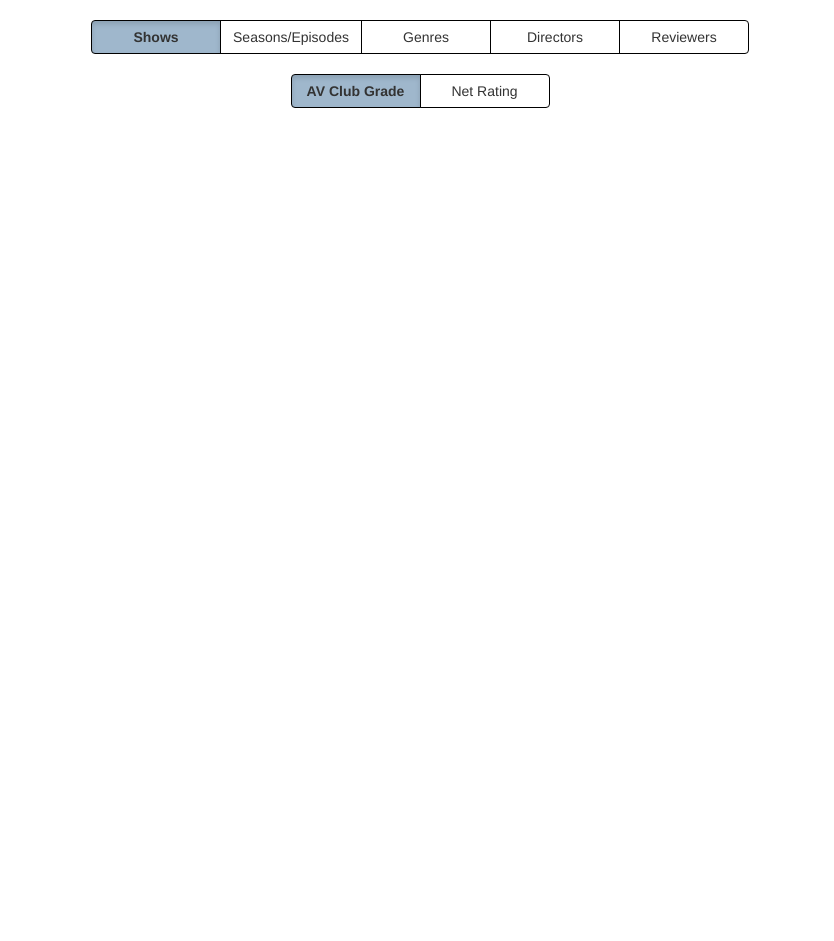
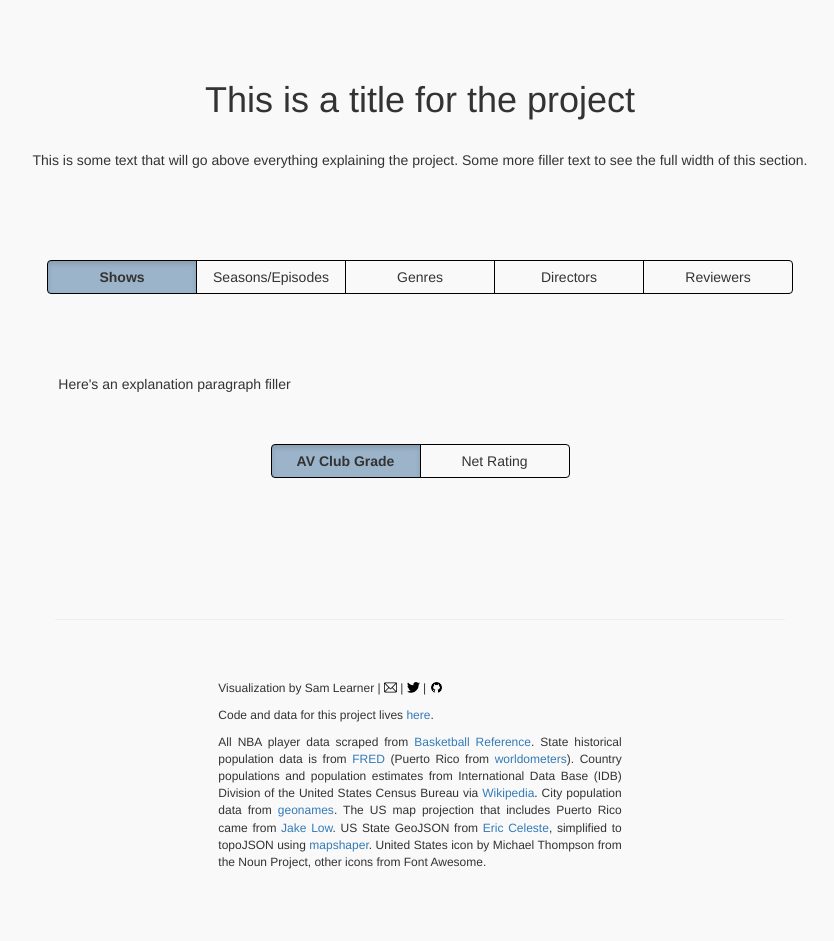
Before and after one commit to sdl60660/av_club_reviews, a Flask app: page / in a window 1280 px wide. Shown: the whole page, without its empty margins (220-1054 px from the left). Before the commit the page ends 108 px from the top, so only its background shows below. Run offline with Flask 2, Linux system fonts and the light colour scheme; data that the repository does not hold is empty; some libraries are stand-ins or nearby versions.

Commit message:
Added filler intro/section text and added brush handles (based on this observable example by Mike Bostock: https://observablehq.com/@d3/brush-handles)

```diff
--- a/static/css/style.css
+++ b/static/css/style.css
@@ -1,4 +1,8 @@
 
+body {
+    /*font-family: 'Inconsolata', Monaco, "Lucida Console", Consolas, "Courier New", "Helvetica Neue";*/
+	background-color: #f9f9f9;
+}
 
 text {
     font: 10px sans-serif;
@@ -10,7 +14,7 @@ button {
 
 .btn, .btn {
     /*background-color: rgba(15, 76, 129, 0.1);*/
-    min-width: 130px;
+    min-width: 150px;
     border: 1px solid black;
 }
 
@@ -28,3 +32,25 @@ button {
 #ranked-show-bar-chart .y-axis text {
     font-size: 10px !important;
 }
+
+.section-text {
+    margin-bottom: 40px;
+
+    padding-left: 20px;
+    padding-right: 20px;
+}
+
+.spacer {
+	height: 60px;
+}
+
+.footer {
+	margin-top: 40px;
+	margin-bottom: 60px;
+}
+
+.icon-img {
+	height: 13px;
+	width: 13px;
+	margin-bottom: 2px;
+}
--- a/static/js/chartbrush.js
+++ b/static/js/chartbrush.js
@@ -9,7 +9,7 @@ ChartBrush = function(_parentElement, _dimensions){
 ChartBrush.prototype.initVis = function() {
     var vis = this;
 
-    vis.margin = {top: 0, right: 75, bottom: 20, left: 85};
+    vis.margin = {top: 0, right: 75, bottom: 0, left: 85};
     vis.width = vis.dimensions[0] - vis.margin.left - vis.margin.right;
     vis.height = vis.dimensions[1] - vis.margin.top - vis.margin.bottom;
 
@@ -45,12 +45,34 @@ ChartBrush.prototype.initVis = function() {
     vis.brush = d3.brushX()
         .handleSize(10)
         .extent([[0, 0], [vis.width, vis.height]])
-        .on("brush end", brushed);
+        .on("start brush end", vis.brushed);
 
     // Append brush component
     vis.brushComponent = vis.g.append("g")
         .attr("class", "brush")
         .call(vis.brush);
+
+    vis.arc = d3.arc()
+        .innerRadius(0)
+        .outerRadius((vis.height - vis.margin.top - vis.margin.bottom) / 5)
+        .startAngle(0)
+        .endAngle((d, i) => i ? Math.PI : -Math.PI);
+
+    vis.brushHandle = (g, selection) => g
+        .selectAll(".handle--custom")
+        .data([{type: "w"}, {type: "e"}])
+        .join(
+            enter => enter.append("path")
+            .attr("class", "handle--custom")
+            .attr("fill", "#666")
+            .attr("fill-opacity", 0.8)
+            .attr("stroke", "#000")
+            .attr("stroke-width", 1.5)
+            .attr("cursor", "ew-resize")
+            .attr("d", vis.arc)
+        )
+        .attr("display", selection === null ? "none" : null)
+        .attr("transform", selection === null ? null : (d, i) => `translate(${selection[i]},${(vis.height + vis.margin.top - vis.margin.bottom) / 2})`)
 
     vis.wrangleData();
 };
@@ -96,7 +118,7 @@ ChartBrush.prototype.updateVis = function() {
         .datum(vis.chartData)
         .attr("z-index", 1)
         .transition()
-            .duration(500)
+            .duration(800)
             .attr("d", vis.area);
 
     vis.xAxis
@@ -116,16 +138,17 @@ ChartBrush.prototype.setBrush = function(brushRange) {
 
     vis.brushComponent
         .call(vis.brush.move, [brushSteps[0], brushSteps[1]]);
-}
+};
 
 
-function brushed() {
-
+ChartBrush.prototype.brushed = function() {
     const eachStep = chartBrush.x.step();
 	const selection = d3.event.selection || chartBrush.x.range();
+	console.log(selection);
 
 	domainIndices = [Math.round(selection[0] / eachStep), Math.round(selection[1] / eachStep)];
 
+	d3.select(this).call(chartBrush.brushHandle, selection);
 	rankedShows.wrangleData();
 
 }
--- a/templates/index.html
+++ b/templates/index.html
@@ -20,6 +20,24 @@
 
 
 <body>
+    <div class="spacer"></div>
+
+    <div class="container">
+        <div class="col-md-1"></div>
+        <div class="col-md-10" style="text-align: center;">
+            <h1>
+                This is a title for the project
+            </h1>
+            <br>
+            <p>
+                This is some text that will go above everything explaining the project. Some more filler text to see the
+                full width of this section.
+            </p>
+        </div>
+        <div class="col-md-1"></div>
+    </div>
+
+    <div class="spacer"></div>
 
     <div id="section-select">
         <div class="btn-group btn-group-toggle" data-toggle="buttons">
@@ -41,9 +59,20 @@
         </div>
     </div>
 
+    <div class="spacer"></div>
+
 	<!-- Bootstrap grid setup -->
     <div class="container" style="margin-top: 20px">
         <div id="shows-wrapper" class="section-wrapper" style="display: block">
+            <div class="row section-text">
+                <div class="col-md-2"></div>
+                <div class="col-md-8">
+                    <p>
+                        Here's an explanation paragraph filler
+                    </p>
+                </div>
+                <div class="col-md-2"></div>
+            </div>
             <div class="row">
                 <div class="col-md-2"></div>
                 <div class="col-md-8">
@@ -69,8 +98,16 @@
             </div>
         </div>
         <div id="seasons-wrapper" class="section-wrapper" style="display: none">
+            <div class="row section-text">
+                <div class="col-md-2"></div>
+                <div class="col-md-8">
+                    <p>
+                        Here's an explanation paragraph filler
+                    </p>
+                </div>
+                <div class="col-md-2"></div>
+            </div>
             <div class="row">
-                <h2 style="text-align: center">Shows</h2>
                 </br>
                 <div class="col-md-4"></div>
                 <div class="col-md-4">
@@ -92,8 +129,16 @@
             </div>
         </div>
         <div id="genres-wrapper" class="section-wrapper" style="display: none">
+            <div class="row section-text">
+                <div class="col-md-2"></div>
+                <div class="col-md-8">
+                    <p>
+                        Here's an explanation paragraph filler
+                    </p>
+                </div>
+                <div class="col-md-2"></div>
+            </div>
             <div class="row">
-                <h2 style="text-align: center">Genres</h2>
                 </br>
 
                 <div class="row">
@@ -109,14 +154,21 @@
                     <div class="col-md-5" id="full-genre-plot"></div>
                     <div class="col-md-2"></div>
                     <div class="col-md-5" id="genre-show-plot"></div>
-                    </div>
                 </div>
             </div>
         </div>
 
         <div id="directors-wrapper" class="section-wrapper" style="display: none">
+            <div class="row section-text">
+                <div class="col-md-2"></div>
+                <div class="col-md-8">
+                    <p>
+                        Here's an explanation paragraph filler
+                    </p>
+                </div>
+                <div class="col-md-2"></div>
+            </div>
             <div class="row">
-                <h2 style="text-align: center">Directors</h2>
                 </br>
                 <!-- <div class="col-md-4"></div> -->
                 <div class="col-md-12" style="text-align: center; margin-left: 10px" id="full-director-plot"></div>
@@ -125,13 +177,42 @@
         </div>
 
         <div id="reviewers-wrapper" class="section-wrapper" style="display: none">
+            <div class="row section-text">
+                <div class="col-md-2"></div>
+                <div class="col-md-8">
+                    <p>
+                        Here's an explanation paragraph filler
+                    </p>
+                </div>
+                <div class="col-md-2"></div>
+            </div>
             <div class="row">
-                <h2 style="text-align: center">Reviewers</h2>
                 </br>
                 <!-- <div class="col-md-4"></div> -->
                 <div class="col-md-12" style="text-align: center; margin-left: 10px" id="reviewer-bias-plot"></div>
                 <!-- <div class="col-md-2"></div> -->
             </div>
+        </div>
+    </div>
+
+    <div class="spacer"></div>
+    <div class="spacer"></div>
+    <div class="container">
+        <div class="col-md-2"></div>
+        <div class="col-md-8"><hr></div>
+        <div class="col-md-2"></div>
+    </div>
+
+    <div class="container footer" style="text-align:justify; max-width: 650px; font-size: 9pt;">
+        <div class="row">
+            <div class="col-md-2"></div>
+            <div class="col-md-8">
+                <p>Visualization by Sam Learner | <a href="mailto:learnersd@gmail.com"><img class="icon-img" src="/static/images/email.svg"></a> | <a href="https://twitter.com/sam_learner"><img class="icon-img" src="/static/images/twitter.svg"></a> | <a href="https://github.com/sdl60660"><img class="icon-img" src="/static/images/github.png"></a></p>
+                <p>Code and data for this project lives <a href="https://github.com/sdl60660/nba_origins">here</a>.</p>
+                <p>All NBA player data scraped from <a href="www.basketball-reference.com">Basketball Reference</a>. State historical population data is from <a href="https://fred.stlouisfed.org/release/tables?rid=118&eid=259194">FRED</a> (Puerto Rico from <a href="https://www.worldometers.info/world-population/puerto-rico-population/">worldometers</a>). Country populations and population estimates from International Data Base (IDB) Division of the United States Census Bureau via <a href="https://en.wikipedia.org/wiki/List_of_countries_by_past_and_estimated_future_population">Wikipedia</a>. City population data from <a href="http://api.geonames.org/">geonames</a>. The US map projection that includes Puerto Rico came from <a href="https://observablehq.com/@jake-low/u-s-map-with-puerto-rico">Jake Low</a>. US State GeoJSON from <a href="https://eric.clst.org/tech/usgeojson/">Eric Celeste</a>, simplified to topoJSON using <a href="https://mapshaper.org/">mapshaper</a>. United States icon by Michael Thompson from the Noun Project, other icons from Font Awesome.</p>
+
+            </div>
+            <div class="col-md-2"></div>
         </div>
     </div>
 
```
Also changed, not shown: static/images/email.svg (added), static/images/github.png (added), static/images/twitter.svg (added), static/js/d3.min.js.
